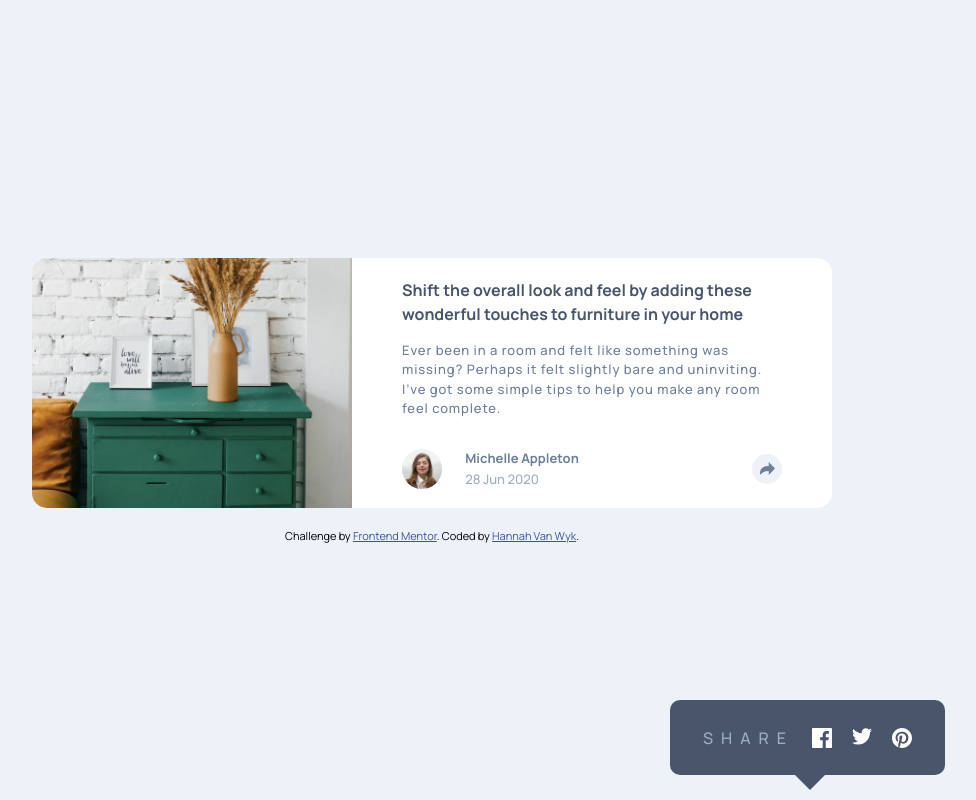
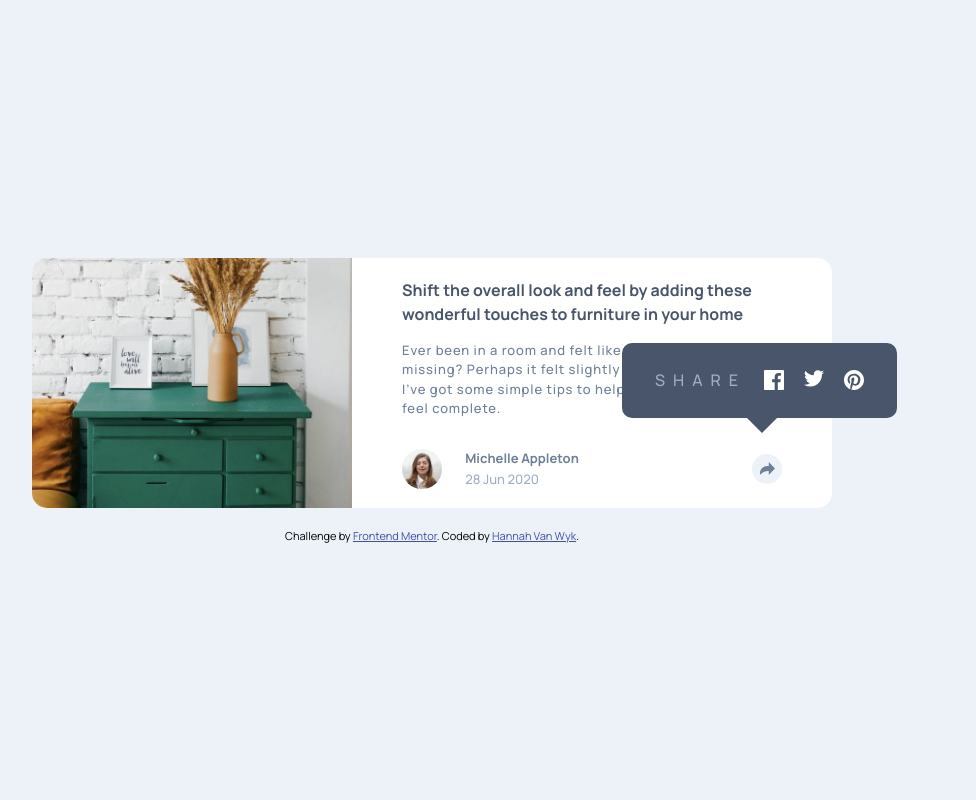
Before and after one commit to hannahvw/article-preview-component-master, a plain HTML site: page index.html in a window 1536 px wide. Both pictures are taken after a click on the element 1103 px from the left and 468 px from the top of the page. Shown: the whole page, without its empty margins (336-1312 px from the left). Drawn offline with Linux system fonts and the light colour scheme.

Commit message:
Updated position

```diff
--- a/index.html
+++ b/index.html
@@ -21,6 +21,7 @@
     <title>Frontend Mentor | Article preview component</title>
   </head>
   <body>
+    <section>
       <div class="container">
         <div class="container-image">
           <img src="images/drawers.jpg" alt="picture of a chest of drawers" />
@@ -74,6 +75,7 @@
           </div>
         </div>
       </div>
+    </section>
     <div class="attribution">
       Challenge by
       <a href="https://www.frontendmentor.io?ref=challenge" target="_blank"
--- a/style.css
+++ b/style.css
@@ -86,20 +86,20 @@ p {
 }
 
 .triangle-isosceles {
-  position:relative;
+  position: relative;
   background-color: var(--color-800);
 }
 
 .container-footer--social-media:after {
-  content:"";
-  position:absolute;
+  content: "";
+  position: absolute;
   bottom: -15px; /* value = - border-top-width - border-bottom-width */
-  left:125px; /* controls horizontal position */
-  border-width:15px 15px 0; /* vary these values to change the angle of the vertex */
-  border-style:solid;
+  left: 125px; /* controls horizontal position */
+  border-width: 15px 15px 0; /* vary these values to change the angle of the vertex */
+  border-style: solid;
   border-color: var(--color-800) transparent;
-  display:block;
-  width:0;
+  display: block;
+  width: 0;
 }
 
 .container-footer--social-media p {
@@ -188,15 +188,15 @@ p {
     margin-left: -150px;
   }
 
-  .container-text {
+  section {
     position: relative;
   }
 
   .container-footer--social-media {
     background-color: var(--color-800);
     position: absolute;
-    right: 255px;
-    top: 725px;
+    right: -65px;
+    top: 110px;
     width: 275px;
     border-radius: 10px;
   }
```
Lines whose indentation alone changed are shown as unchanged.
